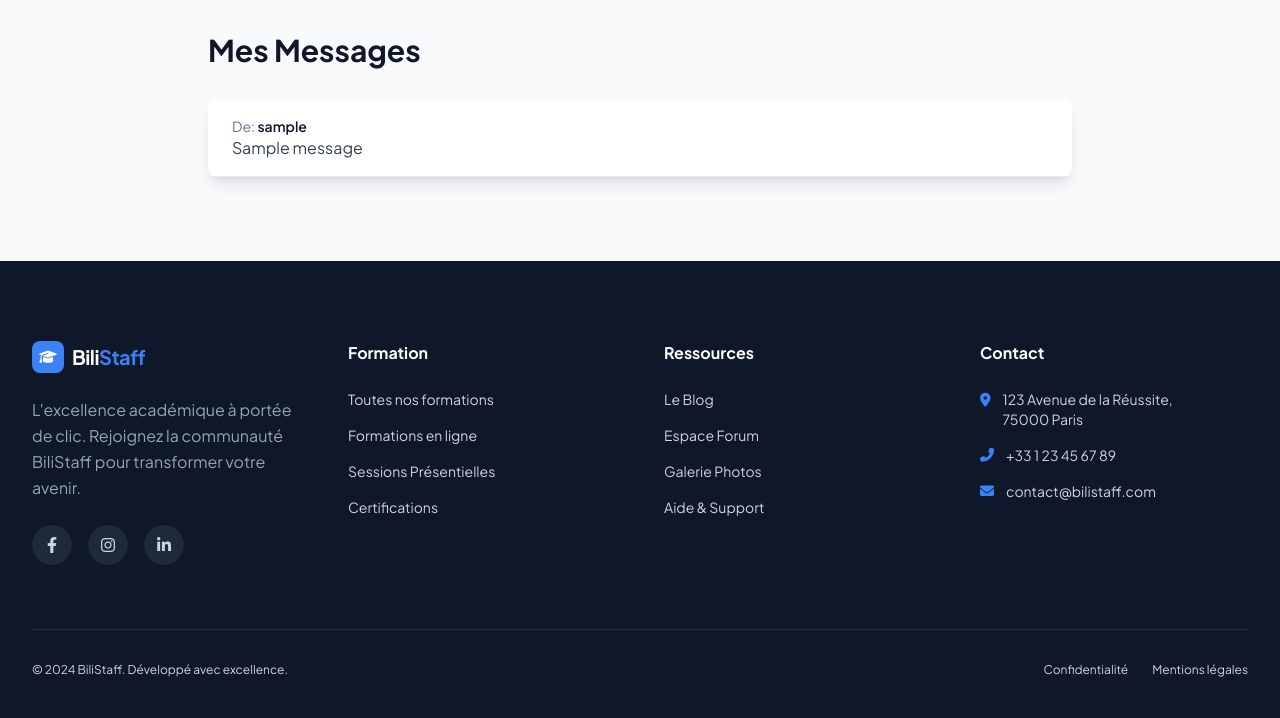
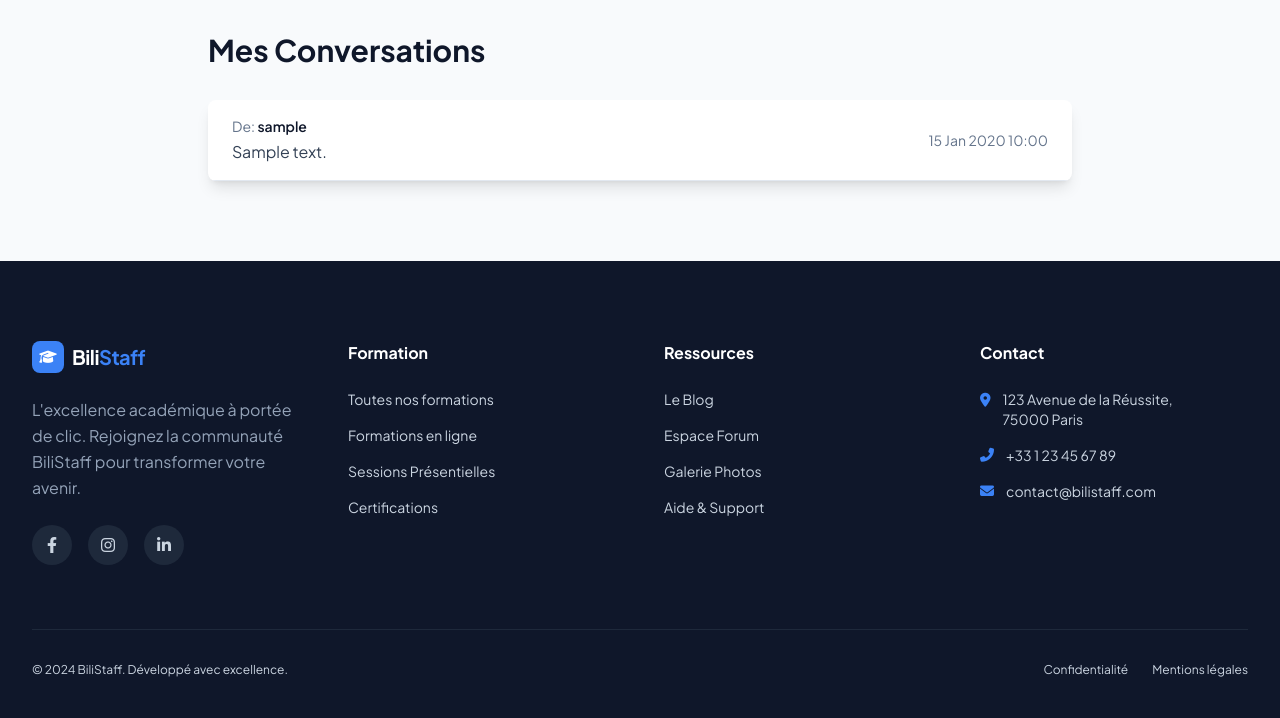
Before and after one commit to chadrackmbupiokajess/bilistaff, a Django app: page /messages/ in a window 1280 px wide. Shown: the part 82-800 px from the top of the page. Run offline with Django 5.2, Linux system fonts and the light colour scheme; a user stored in the database is signed in; tables that the repository leaves empty hold one stand-in row (values such as "Sample post"); some libraries are stand-ins or nearby versions.

Commit message:
Ajout message

```diff
--- a/biliapp/models.py
+++ b/biliapp/models.py
@@ -104,8 +104,7 @@ class ChatMessage(models.Model):
 class Message(models.Model):
     sender = models.ForeignKey(User, on_delete=models.CASCADE, related_name='sent_messages')
     recipient = models.ForeignKey(User, on_delete=models.CASCADE, related_name='received_messages')
-    subject = models.CharField(max_length=255, blank=True)
-    body = models.TextField()
+    body = models.TextField() # Le sujet est supprimé, le corps est le contenu principal
     timestamp = models.DateTimeField(auto_now_add=True)
     read = models.BooleanField(default=False)
 
@@ -113,4 +112,4 @@ class Message(models.Model):
         ordering = ['-timestamp'] # Les messages les plus récents en premier
 
     def __str__(self):
-        return f"De {self.sender.username} à {self.recipient.username}: {self.subject[:50]}"
+        return f"De {self.sender.username} à {self.recipient.username}: {self.body[:50]}..." # Afficher le début du corps
--- a/biliapp/views.py
+++ b/biliapp/views.py
@@ -3,7 +3,8 @@ from django.contrib.auth import login, authenticate, logout
 from django.contrib.auth.forms import UserCreationForm, AuthenticationForm
 from django.contrib.auth.decorators import login_required
 from django.contrib import messages
-from .models import Categorie, Formation, Blog, Galerie, ForumSujet, ForumMessage, InscriptionFormation, ChatMessage, Message # Importez le modèle Message
+from django.db.models import Max # Importez Max pour les requêtes agrégées
+from .models import Categorie, Formation, InscriptionFormation, Blog, Galerie, ForumSujet, ForumMessage, ChatMessage, Message # Importez le modèle Message
 
 def home(request):
     recent_formations = Formation.objects.all().order_by('-date_creation')[:3]
@@ -143,9 +144,33 @@ def notifications_view(request):
 
 @login_required
 def messages_view(request):
-    # Récupère tous les messages où l'utilisateur connecté est le destinataire
-    messages_list = Message.objects.filter(recipient=request.user).order_by('-timestamp')
+    # Récupère tous les messages reçus par l'utilisateur actuel, triés par date
+    all_received_messages = Message.objects.filter(recipient=request.user).order_by('-timestamp')
+
+    # Dictionnaire pour stocker les messages groupés par expéditeur
+    # {sender_id: {'sender': User, 'latest_message': Message, 'unread_count': int}}
+    grouped_messages = {}
+
+    for msg in all_received_messages:
+        sender_id = msg.sender.id
+        if sender_id not in grouped_messages:
+            # Si c'est le premier message de cet expéditeur, c'est le plus récent
+            grouped_messages[sender_id] = {
+                'sender': msg.sender,
+                'latest_message': msg,
+                'unread_count': 0
+            }
+        # Incrémente le compteur de non lus si le message n'est pas lu
+        if not msg.read:
+            grouped_messages[sender_id]['unread_count'] += 1
+
+    # Convertit le dictionnaire en liste et trie par la date du dernier message
+    messages_by_sender = sorted(
+        grouped_messages.values(),
+        key=lambda x: x['latest_message'].timestamp,
+        reverse=True
+    )
 
     return render(request, 'messages.html', {
-        'messages_list': messages_list,
+        'messages_by_sender': messages_by_sender,
     })
--- a/templates/messages.html
+++ b/templates/messages.html
@@ -1,31 +1,39 @@
 {% extends 'base.html' %}
 
-{% block title %}Mes Messages{% endblock %}
+{% block title %}Mes Conversations{% endblock %}
 
 {% block content %}
 <div class="max-w-4xl mx-auto px-4 py-8">
-    <h1 class="text-3xl font-bold text-primary mb-8">Mes Messages</h1>
+    <h1 class="text-3xl font-bold text-primary mb-8">Mes Conversations</h1>
 
-    {% if messages_list %}
+    {% if messages_by_sender %}
         <div class="bg-white shadow-lg rounded-lg overflow-hidden">
             <ul>
-                {% for message in messages_list %}
-                    <li class="px-6 py-4 border-b border-slate-200 {% if not message.read %}bg-blue-50{% endif %}">
+                {% for conversation in messages_by_sender %}
+                    <li class="px-6 py-4 border-b border-slate-200 {% if conversation.unread_count > 0 %}bg-blue-50{% endif %}">
                         <div class="flex items-center justify-between">
-                            <div>
-                                <p class="text-sm text-slate-500">De: <span class="font-semibold text-primary">{{ message.sender }}</span></p>
-                                <p class="text-slate-700 {% if not message.read %}font-semibold{% endif %}">
-                                    {% if not message.read %}
+                            <div class="flex-grow">
+                                <p class="text-sm text-slate-500">De: <span class="font-semibold text-primary">{{ conversation.sender.username }}</span>
+                                    {% if conversation.unread_count > 0 %}
+                                        <span class="ml-2 inline-flex items-center px-2.5 py-0.5 rounded-full text-xs font-medium bg-red-100 text-red-800">
+                                            {{ conversation.unread_count }} non lus
+                                        </span>
+                                    {% endif %}
+                                </p>
+                                <p class="text-slate-700 {% if conversation.unread_count > 0 %}font-semibold{% endif %} mt-1">
+                                    {% if conversation.unread_count > 0 %}
                                         <span class="inline-block w-2 h-2 mr-2 bg-accent rounded-full"></span>
                                     {% endif %}
-                                    {{ message.subject }}
+                                    {{ conversation.latest_message.body|truncatechars:15 }}
                                 </p>
                             </div>
-                            <span class="text-sm text-slate-500">
-                                <!-- Optionnel: ajouter une date/heure de message ici -->
+                            <span class="text-sm text-slate-500 ml-4 flex-shrink-0">
+                                {{ conversation.latest_message.timestamp|date:"d M Y H:i" }}
                             </span>
                         </div>
-                        {% if not message.read %}
+                        {# Pour l'instant, le lien "Marquer comme lu" marquerait tous les messages de cette conversation comme lus #}
+                        {# Cela nécessitera une vue dédiée pour gérer cette action #}
+                        {% if conversation.unread_count > 0 %}
                             <div class="mt-2 text-right">
                                 <a href="#" class="text-accent hover:underline text-sm">Marquer comme lu</a>
                             </div>
@@ -36,7 +44,7 @@
         </div>
     {% else %}
         <div class="bg-white shadow-lg rounded-lg p-8 text-center">
-            <p class="text-slate-600 text-lg">Vous n'avez aucun message pour le moment.</p>
+            <p class="text-slate-600 text-lg">Vous n'avez aucune conversation pour le moment.</p>
             <i class="fas fa-envelope-open-text text-6xl text-slate-300 mt-6"></i>
         </div>
     {% endif %}
```
Also changed, not shown: biliapp/admin.py (+6 -2 lines), biliapp/migrations/0006_remove_message_subject.py (added).
